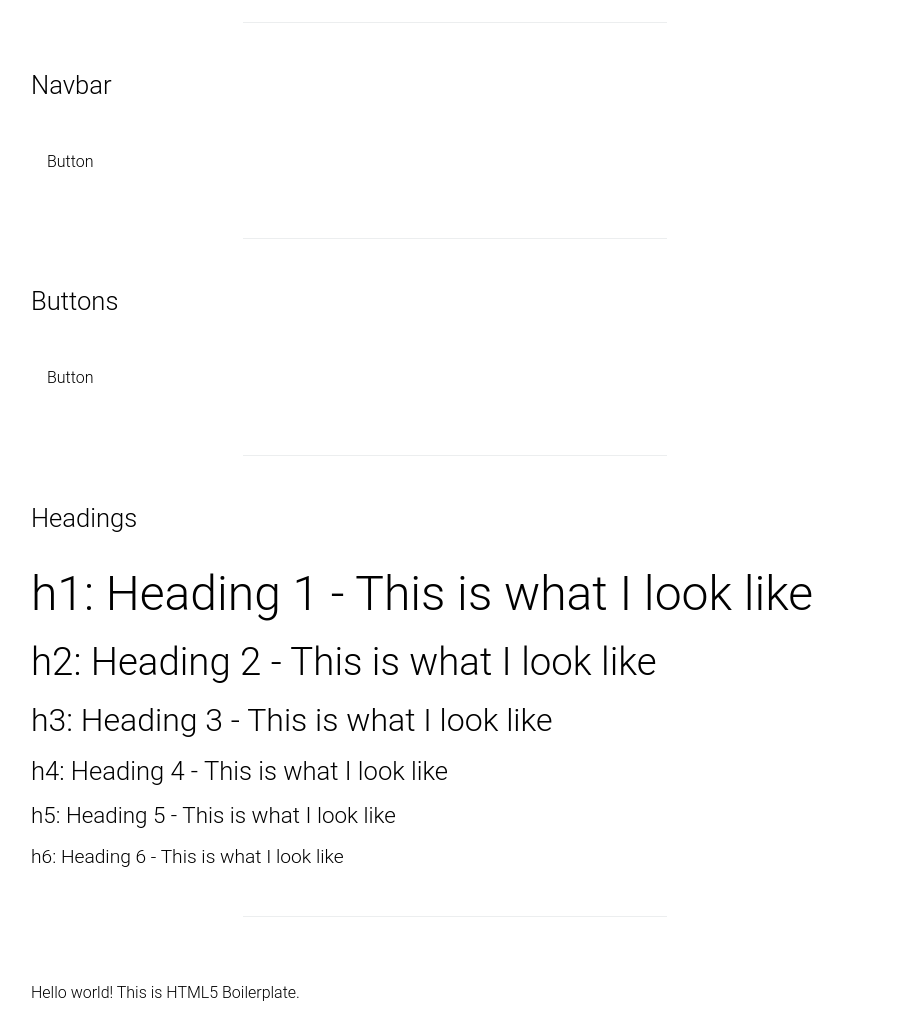
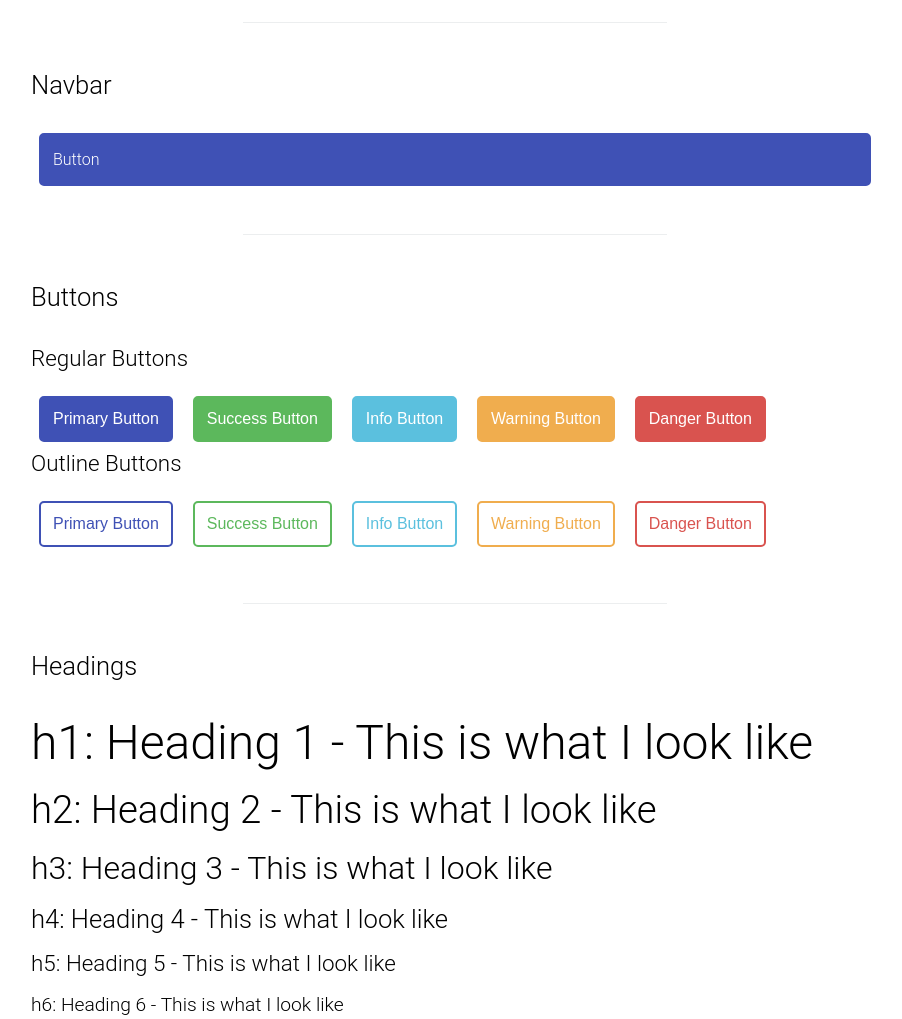
Before and after one commit to wwwillchen/goodwill, a website: page index.html in a window 1280 px wide. Shown: the part 1440-2459 px from the top of the page, without its empty margins (273-1175 px from the left). Drawn offline with nearby package versions, Linux system fonts and the light colour scheme.

Commit message:
implement button - basic

```diff
--- a/index.html
+++ b/index.html
@@ -99,7 +99,22 @@
             </div>
             <div class="docs-section">
               <h4 class="docs-header">Buttons</h4>
-              <div class="button">Button</div>
+              <div>
+                <h5>Regular Buttons</h5>
+                <button class="button button--primary">Primary Button</button>
+                <button class="button button--success">Success Button</button>
+                <button class="button button--info">Info Button</button>
+                <button class="button button--warning">Warning Button</button>
+                <button class="button button--danger">Danger Button</button>
+              </div>
+              <div>
+                <h5>Outline Buttons</h5>
+                <button class="button button--outline-primary">Primary Button</button>
+                <button class="button button--outline-success">Success Button</button>
+                <button class="button button--outline-info">Info Button</button>
+                <button class="button button--outline-warning">Warning Button</button>
+                <button class="button button--outline-danger">Danger Button</button>
+              </div>
             </div>
             <div class="docs-section" id="headings">
               <h4 class="docs-header">Headings</h4>
--- a/styles/components/_button.scss
+++ b/styles/components/_button.scss
@@ -1,12 +1,70 @@
 .button {
   padding: $gutter;
   text-decoration: none;
+  border: 2px solid $color-primary;
+  border-radius: 5px;
+  font-size: 1rem;
+  background-color: $color-primary;
+  color: white;
+  outline: 0;
+  padding: ($gutter * 3 / 4);
+  margin: ($gutter / 2);
+  &:active, &.active {
+    outline: 0;
+  }
+
+  &--primary {
+    border: 2px solid $color-primary;
+    background-color: $color-primary;
+  }
+  &--success {
+    border: 2px solid $color-success;
+    background-color: $color-success;
+  }
+  &--info {
+    border: 2px solid $color-info;
+    background-color: $color-info;
+  }
+  &--warning {
+    border: 2px solid $color-warning;
+    background-color: $color-warning;
+  }
+  &--danger {
+    border: 2px solid $color-danger;
+    background-color: $color-danger;
+  }
+
+  &--outline {
+    &-primary {
+      background-color: white;
+      color: $color-primary;
+      border: 2px solid $color-primary;
+    }
+    &-success {
+      background-color: white;
+      color: $color-success;
+      border: 2px solid $color-success;
+    }
+    &-info {
+      background-color: white;
+      color: $color-info;
+      border: 2px solid $color-info;
+    }
+    &-warning {
+      background-color: white;
+      color: $color-warning;
+      border: 2px solid $color-warning;
+    }
+    &-danger {
+      background-color: white;
+      color: $color-danger;
+      border: 2px solid $color-danger;
+    }
+  }
+
+  &--subtle {
+    background-color: white;
+    border: 0px;
+    color: $gray-dark;
+  }
 }
-
-.button--subtle {
-  @extend .font-gray-dark;
-}
-
-.button:hover {
-  text-decoration: underline;
-}
--- a/styles/components/_grid.scss
+++ b/styles/components/_grid.scss
@@ -21,13 +21,20 @@
     &.ten { width: (100% * 10/12); flex: none; }
     &.eleven { width: (100% * 11/12); flex: none; }
 
+    &.one-half { width: 50%; }
+    &.one-third { width: (100% * 1/3); }
+    &.two-third, &.two-thirds { width: (100% * 2/3); }
+
     &.offset-by-one { margin-left: (100% * 1/12); }
     &.offset-by-two { margin-left: (100% * 2/12); }
     &.offset-by-three { margin-left: (100% * 3/12); }
     &.offset-by-four { margin-left: (100% * 4/12); }
-  }
-
-  .column.one-half {
-    width: 50%;
+    &.offset-by-five { margin-left: (100% * 5/12); }
+    &.offset-by-six { margin-left: (100% * 6/12); }
+    &.offset-by-seven { margin-left: (100% * 7/12); }
+    &.offset-by-eight { margin-left: (100% * 8/12); }
+    &.offset-by-nine { margin-left: (100% * 9/12); }
+    &.offset-by-ten { margin-left: (100% * 10/12); }
+    &.offset-by-eleven { margin-left: (100% * 11/12); }
   }
 }
```
Also changed, not shown: dist/goodwill-docs.css, dist/goodwill.css.
